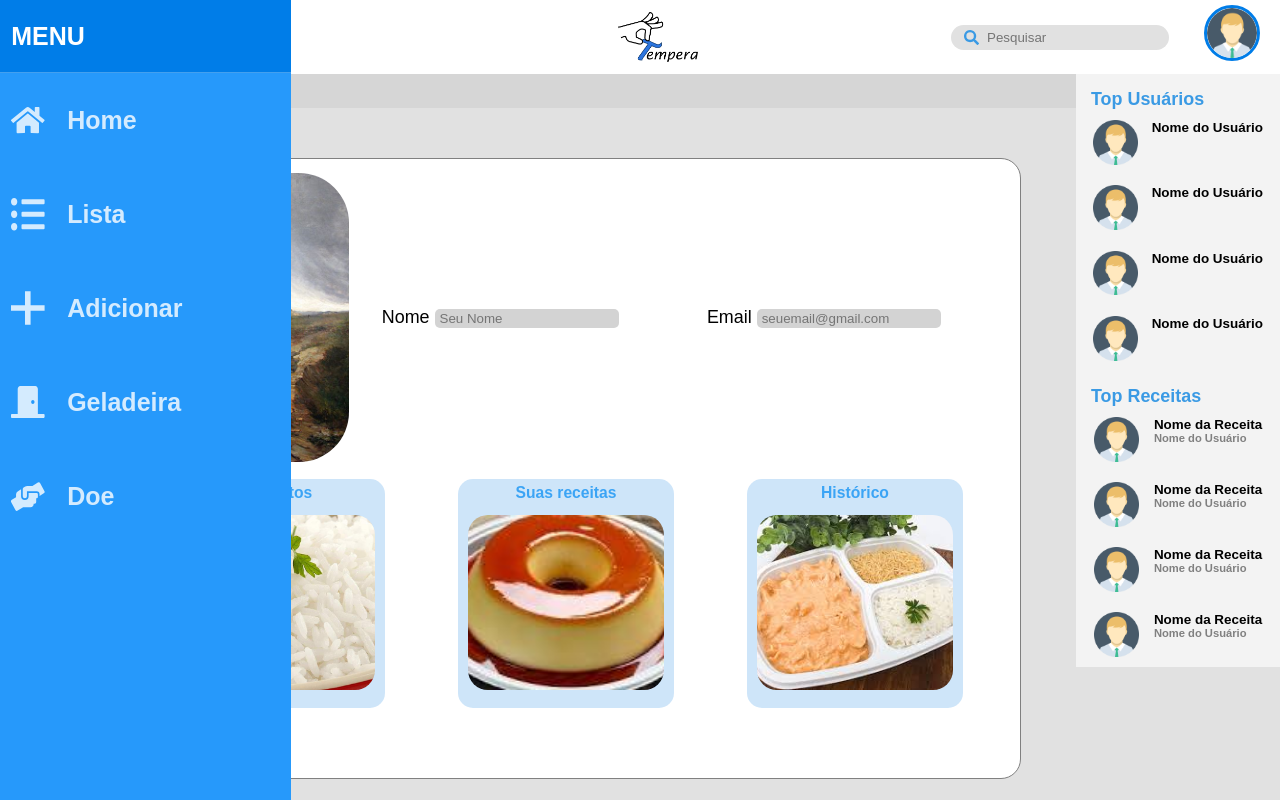
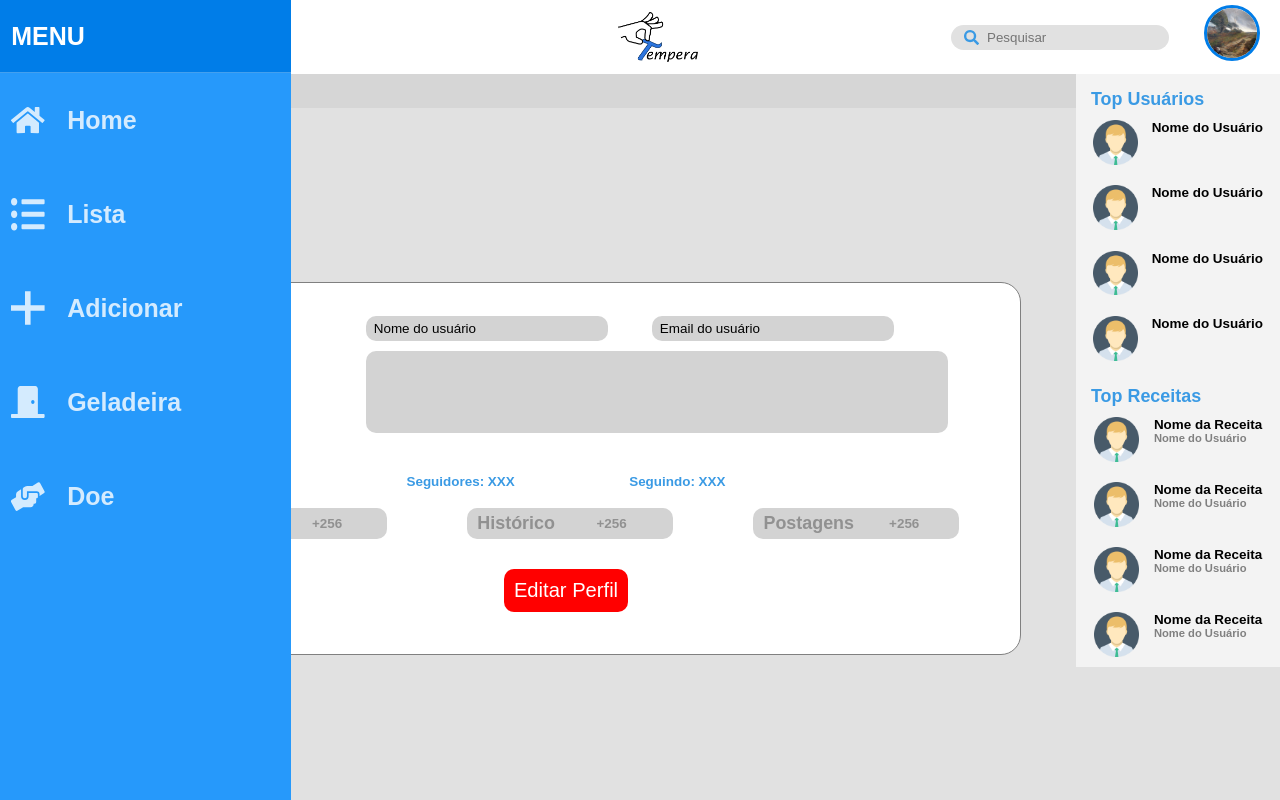
Before and after one commit to BrennodeMeloMedeiros/Tempera, a PHP site: page /Perfil.php in a window 1280 px wide. Run offline with PHP 8.4, Linux system fonts and the light colour scheme.

Commit message:
Ajustes de Lista, geladeira e Perfil pt.1

```diff
--- a/Tempera/AddReceitas.php
+++ b/Tempera/AddReceitas.php
@@ -66,7 +66,7 @@ mysqli_query($link,$sql);
                     <input required  type='text' id='InputName' name='Inputname' placeholder='Nome da receita' >
                 </div>
                 <div id='Image-Painel'>
-                    <input type='file' onchange='viewTargetImage()' name='image' id='image' class='Blue-Button'>
+                    <input type='file' accept="image/*" onchange='viewTargetImage()' name='image' id='image' class='Blue-Button'>
                     <label for='image' class='Blue-Button'>Adicionar Foto</label>
                 </div>
 
--- a/Tempera/CSS/Perfil.css
+++ b/Tempera/CSS/Perfil.css
@@ -6,115 +6,210 @@ content{
 .Card{
     margin: auto;
     margin-top: 30px;
-    background: #FFF;
+
+    display:flex;
+    flex-direction: column;
+
     width: 85%;
     height: auto;
-    min-height: 65vh;
+    min-height:0px;
+
+    background: #FFF;
     border-radius: 20px ;
     border:1px solid gray;
     padding: 2%;
 }
-/* ==================GRID================== */
-.Card{
-    display:grid;
-    grid-template-areas:
-    'Top Top Top'
-    'Bot Bot Bot';
-    grid-template-rows: 1fr 1fr;
-    grid-template-columns: 1fr 1fr;
 
+/* =========================TOP============================ */
+.Top{
+    width: 99%;
+    margin:auto;
+    padding:1%;
+
+    display:flex;
+    flex-direction: row;
+    justify-content: center;
+    align-items: center;
 }
-.Top{
-    grid-area: Top;
+.Top .Image {
+    width: 20%;
+
+    margin:0 ;
+    padding: 0;
+    border: 0;
+
+    display: flex;
+    justify-content: center;
+}
+.Top .Image img{
+    border-radius: 50%!important;
     width: 100%;
-    height: 95%;
-}
-.Bot{
-    grid-area: Bot;
-    width: 100%;
-    height: 95%;
-}
 
-/* ==================GRID================== */
-/* ==================TOP================== */
 
-.Top{
-    display:flex;
-    justify-content:center ;
-    align-items:center;
-
-    font-size:0.8rem;
-
-}
-.Top img{
-    width: 25%;
-    height: 95%;
-    min-height: min-content;
-    max-height: min-content;
-
-    margin:0;
-    border-radius:50px;
+    color:#000;
 
     object-fit: cover;
 }
-.Top label{
-    width: min-content;
-    min-width:30%;
-    height: min-content;
+.align{
+    margin: 0;
+    width: 100%;
 }
-.Top input{
-    border-radius: 5px;
-    background: #D3D3D3;
-    padding:2px;
-    padding-left: 5px;
+.row{
+    width: 80%;
+}
+.row#row1{
+    display:flex;
+    flex-direction: row;
+}
+.row#row1 input, .input{
+    width: 40%;
+    padding: 5px 5px 5px 8px;
+    font-size:0.6rem;
+    margin-left:10px;
+    background:#d3d3d3;
+    border-radius: 10px;
+}
+.row#row1 input::placeholder { /* Chrome, Firefox, Opera, Safari 10.1+ */
+    color: #000;
+    opacity: 1; /* Firefox */
+  }
 
-    cursor: default;
+row#row1 input:-ms-input-placeholder { /* Internet Explorer 10-11 */
+color: #000;
+}
+
+row#row1 input::-ms-input-placeholder { /* Microsoft Edge */
+color: #000;
+}
+textarea{
+    width: 100%;
+
+    background:#d3d3d3;
+    border-radius: 10px;
+    margin:10px;
+    padding: 5px;
+
+    color:#000;
+    font-size: 0.7rem;
+
+    resize:none;
+
+    overflow: hidden;
+
 
 }
-/* ==================TOP================== */
-/* ==================BOT================== */
+/* =========================TOP============================ */
+/* =========================MID============================ */
+.mid{
+    width: 100%;
+
+    display:flex;
+    justify-content:center;
+
+    margin:10px 0;
+}
+.infos{
+    width: 50%;
+
+    display:flex;
+    justify-content:space-around;
+}
+.mid span{
+    font-size:0.6rem;
+    font-weight:bold;
+
+    color:var(--blue-color);
+
+}
+/* =========================MID============================ */
+/* =========================BOT============================ */
 .Bot{
-    display:flex;
+    width: 99%;
 
-    justify-content: space-around;
+    padding:1%;
+
+    display: flex;
+    flex-direction: row;
+    justify-content: space-between;
+
 }
 .Minicard{
-    width: 25%;
-    height:80%;
+    width: 24%;
 
-    border-radius:15px;
-    background: rgba(53, 147, 228, 0.242);
-
-
-    margin:10px 0;
+    background:#d3d3d3;
+    border-radius:10px;
 
     display:flex;
     flex-direction:column;
-    padding-bottom: 10px;
+
+
+    color:#919191;
+    font-weight: bold;
+
+
+    transition: 0.5s
 }
-.Minicard span{
-    margin: 5px auto;
+.Minicard:hover{
+    background: var(--nav-bg);
+    color:#fff;
 
-    color:#3ba4f5;
+}
 
-    font-weight: bold;
-    font-size:0.7rem;
+.Minicard p{
+    font-size:0.8rem;
+    margin:5px 5px 5px 10px;
+
+    display:flex;
+    align-items: center;
+}
+.Minicard p span{
+    font-size: 0.6rem;
+}
+.Minicard .Ialign{
+    width: 100%;
+    height: 60%;
+    max-height: 60%;
+    min-height: 80%;
+
+    margin:10px auto;
+
+    display:flex;
+    justify-content: center;
+    align-items: center;
+
 
 }
 .Minicard img{
-    width: 70%;
-    min-width: 90%;
-    max-width: 90%;
+    width: 80%;
+    height: 100%;
+    max-height: 100%;
 
-    height: 80%;
-    min-height: 80%;
-    max-height: 80%;
-
-    margin: auto;
-    border-radius:20px;
-
-    object-fit: cover;
-
+    background:var(--blue-white)
 
 }
-/* ==================BOT================== */
+/* =========================BOT============================ */
+.Button{
+    width: 100%;
+    display: flex;
+    justify-content: center;
+    margin: 2.5% 0;
+}
+.Button a{
+    background: red;
+}
+.Button button#save{
+    background: green;
+}
+
+input[type='file']{
+    display: none;
+}
+.input{
+    cursor: default;
+    color:gray
+}
+#error{
+    font-size : 0.5rem;
+    text-align: center;
+    color:red;
+}
--- a/Tempera/CSS/Style.css
+++ b/Tempera/CSS/Style.css
@@ -87,6 +87,7 @@ form{
 .Basic-Input:hover{
     background: var(--blue-white);
 }
+
 /* ANIMAÇÕES */
 
 @keyframes Load {                /* Declara uma anição. Ela é chamda por "animation-name: *Nome da Animação*"  no elemento que será animado*/
--- a/Tempera/Geladeira.php
+++ b/Tempera/Geladeira.php
@@ -29,6 +29,7 @@
                     Geladeira
                 </div>
                 <div class="Button">
+                    <button form='formList' class="Blue-Button" formaction='FiltrarGeladeira.php' >Filtrar por ingredientes</button>
                     <button form='formList' class="Blue-Button">Salvar alterações</button>
                 </div>
             </div>
--- /dev/null
+++ b/Tempera/JS/Perfil.js
@@ -0,0 +1,15 @@
+
+const image = document.querySelector('.Image')
+const imageHeigth = image.offsetWidth;
+
+
+image.style.height = `${imageHeigth}px`
+
+const minicardImage = document.querySelectorAll('.Minicard img')
+
+for(i of minicardImage){
+    console.log(i.src)
+    if(i.src == 'http://localhost/Tempera/Tempera/Perfil.php'){
+       i.style.display = 'none'
+    }
+}
--- a/Tempera/JS/SideMenu.js
+++ b/Tempera/JS/SideMenu.js
@@ -40,7 +40,7 @@ function ShowSideMenu() {
        </div>
         <div class='Avatar'>
             <a href='Perfil.php'>
-                <img src='IMAGENS/AvatarBeta.png' class='AvatarImg'>
+                <img src='IMAGENS/Me.jpg' class='AvatarImg'>
             </a>
         </div>
    </header>
--- a/Tempera/Lista.php
+++ b/Tempera/Lista.php
@@ -41,7 +41,7 @@
                 </p>
             </div>
             <div id="List-Content" class="List-Content">
-                <form autocomplete="off" method="POST" id="formList">
+                <form autocomplete="off" method="POST" action='Salvar.php' id="formList">
 
 
 
@@ -56,7 +56,9 @@
 
 
             <div id="Button">
-                <button class="Blue-Button" form="formList">Exportar para a Geladeira</button>
+                <!-- O PRIMEIRO BOTÃO MANDA AS IFNORMAÇÕES PARA A PÁGINA 'SALVAR.PHP', ENQUANTO A SEGUNDA MANDA PARA A PÁGINA 'EXPORTAR.PHP', AMBAS RECEBEM AS MESMAS INFORMAÇÕES -->
+                <button class="Blue-Button" form="formList">Salvar Lista</button>
+                <button class="Blue-Button" form="formList" formactation='Exportar.php' >Exportar para a Geladeira</button>
             </div>
         </div>
 
--- a/Tempera/Perfil.php
+++ b/Tempera/Perfil.php
@@ -7,6 +7,7 @@
     <link rel='stylesheet' type='text/css' href='CSS/Perfil.css'>
     <link rel="stylesheet" type="text/css" href="CSS/SideMenu.css">
     <script src="JS\Script.js"></script>
+    <script src="JS\Perfil.js" defer></script>
     <script src="JS\SideMenu.js"></script>
     <title>
         Perfil
@@ -24,29 +25,50 @@
         </div>
         <div class='Card'>
             <div class="Top">
-                <img src='IMAGENS/Me.jpg' alt='Sua foto de perfil'>
-                <label for='Username'>Nome <input readonly type='text' placeholder='Seu Nome' id='Username' class='#'> </label>
-                <label for='Useremail'>Email <input readonly type='email' placeholder='seuemail@gmail.com' id='Username' class='#'> </label>
+                <div class="Image">
+                    <img id='PImage' src="IMAGENS/Me.jpg" alt=".">
+                </div>
+                <div class='align'>
+                    <div class="row" id='row1'>
+                        <input type="text" placeholder='Nome do usuário' readonly>
+                        <input type="email" placeholder='Email do usuário' readonly>
+                    </div>
+                    <div class="row" id='row2'>
+                        <textarea spellcheck='false' maxlength='190' rows='4' readonly ></textarea>
+                    </div>
+                </div>
+            </div>
+            <div class="mid">
+                <div class="infos">
+                    <span class="Seguidores">Seguidores: XXX</span>
+                    <span class="Seguindo">Seguindo: XXX</span>
+                </div>
             </div>
             <div class="Bot">
                 <div class="Minicard">
-                    <span>
-                    Favoritos
-                    </span>
-                    <img src="IMAGENS/Arroz.jpg" alt="Favoitos" name="favoritos">
+                    <p>
+                        Favoritos
+                        <span id='FavQttd'> +256</span>
+                    </p>
+
                 </div>
                 <div class="Minicard">
-                    <span>
-                    Suas receitas
-                    </span>
-                    <img src="IMAGENS/Pudim.jpg" alt="Receitas" name="Receitas">
+                    <p>
+                        Histórico
+                        <span id='HistQttd'> +256</span>
+                    </p>
+
                 </div>
                 <div class="Minicard">
-                    <span>
-                        Histórico
-                    </span>
-                        <img src="IMAGENS/Stro.jpg" alt="Histórico" name="Histórico">
+                    <p>
+                        Postagens
+                        <span id='PostQttd'> +256</span>
+                    </p>
+
                 </div>
+            </div>
+            <div class="Button">
+                <a href='EditarPerfil.php' class='Blue-Button'>Editar Perfil</a>
             </div>
         </div>
         </content>
```
Also changed, not shown: Tempera/CSS/Geladeira.css (+12 -0 lines), Tempera/CSS/Lista.css (+9 -0 lines), Tempera/EditarPerfil.php (added, +55 -0 lines), Tempera/JS/EditarPerfil.js (added, +47 -0 lines), Tempera/IMAGENS/plus.png (added).
